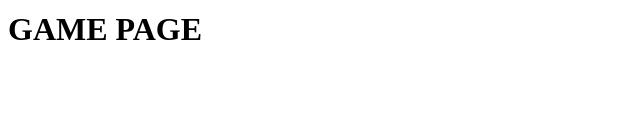
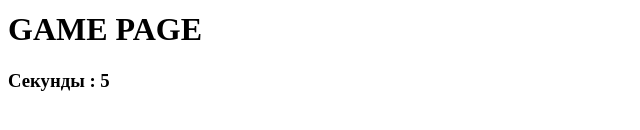
Before and after one commit to LtAlex1/match-match, a React (Create React App) app in the folder game/: page / in a window 1280 px wide. Shown: the part 172-302 px from the top of the page, without its empty margins (0-640 px from the left). Built offline with nearby package versions, Linux system fonts and the light colour scheme.

Commit message:
Create local state  TIMER in gamePage

```diff
--- a/game/src/components/gamePage/ContainerGamePage.js
+++ b/game/src/components/gamePage/ContainerGamePage.js
@@ -1,10 +1,12 @@
 import React from 'react'
-
+import ContainerControlComponent from '../gamePage/controllCounter/ContainerControlComponent'
 
 function ContainerGamePage(){
 return (
     <div>
         <h1>GAME PAGE</h1>
+        <ContainerControlComponent/>
+
     </div>
 )
 }
--- /dev/null
+++ b/game/src/components/gamePage/controllCounter/ContainerControlComponent.js
@@ -0,0 +1,25 @@
+import React, { useEffect, useState } from "react";
+import Timer from './Timer'
+
+
+
+export default function ContainerControlComponent(){
+    const [currentSecond,SetCurrenSecond] = useState(0)
+
+    useEffect(()=>{
+        const addSecondInterval = setInterval(() => {
+                SetCurrenSecond(currentSecond + 1)
+        },1000)
+
+        return () => {
+            clearInterval(addSecondInterval)
+        }
+    },[currentSecond])
+
+    return(
+        <div>
+
+            <Timer currentSecond = {currentSecond}/>
+        </div>
+    )
+}
--- a/game/src/components/gamePage/controllCounter/Timer.js
+++ b/game/src/components/gamePage/controllCounter/Timer.js
@@ -0,0 +1,11 @@
+import React from 'react'
+
+function Timer(props) {
+    return(
+        <div>
+            <h3> Секунды : {props.currentSecond} </h3>
+        </div>
+    )
+}
+
+export default Timer
--- a/game/src/components/welcomPage/staticWelcomPage/StartGameButton.js
+++ b/game/src/components/welcomPage/staticWelcomPage/StartGameButton.js
@@ -8,5 +8,6 @@ function StartGame(){
         </div>
     )
 }
+//44
 
 export default StartGame
```
Also changed, not shown: game/src/components/welcomPage/ContainerWelcomPage.js (line endings or trailing spaces), 1 other file (tests, documents, lock files or other folders).
